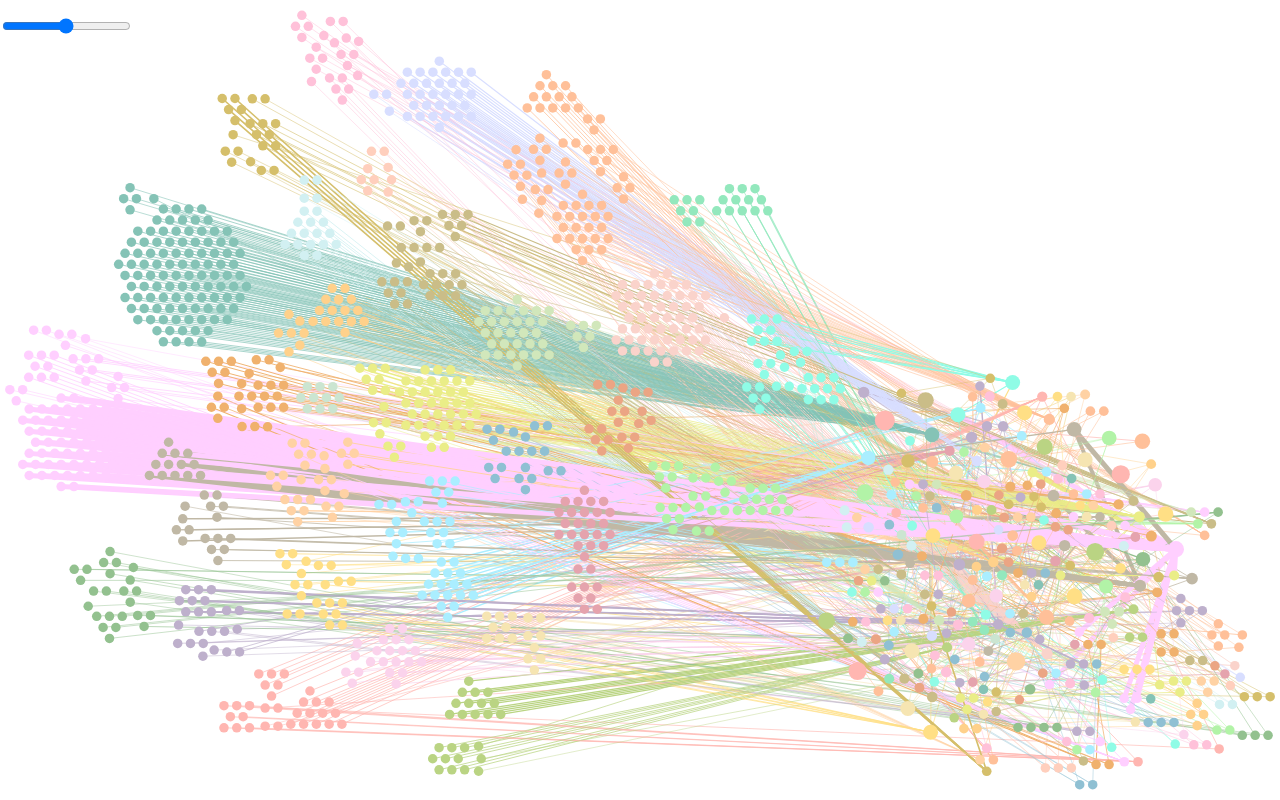
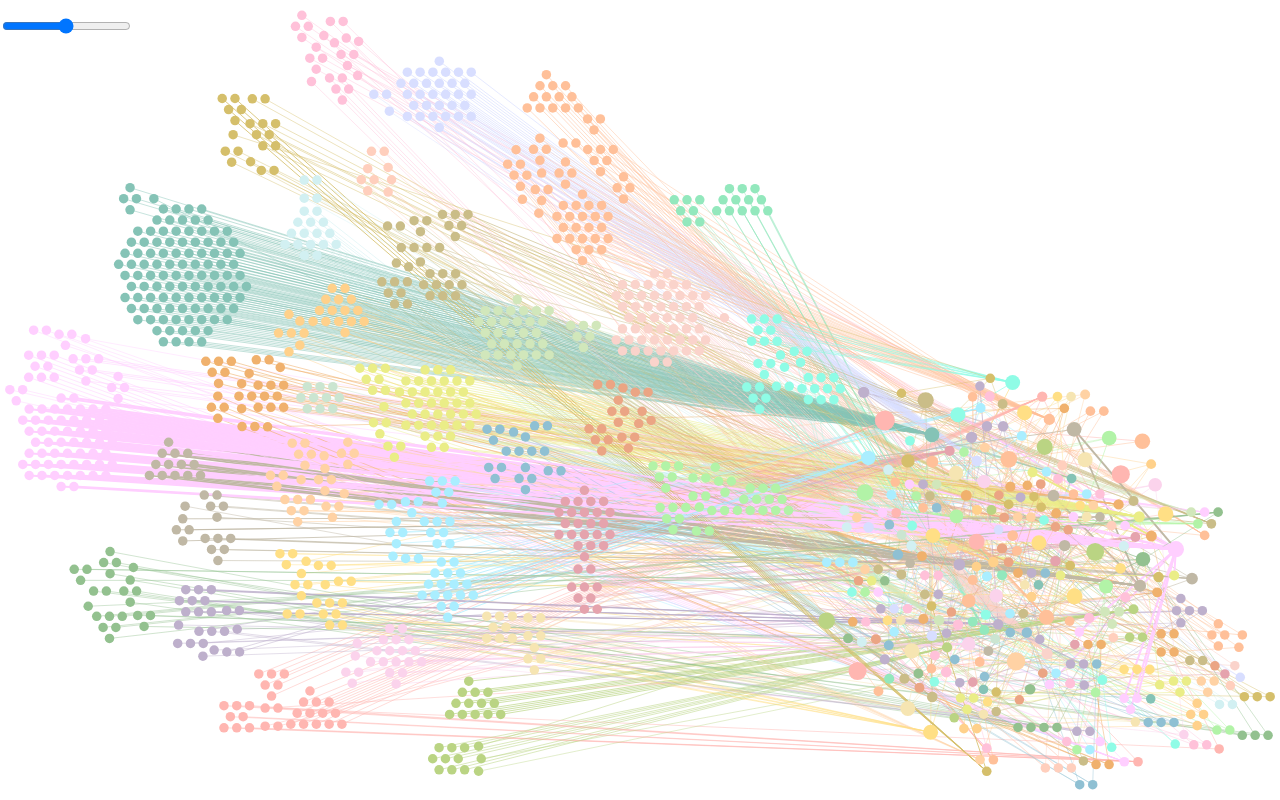
Before and after one commit to AminMekacher/AminMekacher.github.io, a plain HTML site: page bits_second/index.html in a window 1280 px wide. Drawn offline with Linux system fonts and the light colour scheme.

Commit message:
Update index.html

```diff
--- a/bits_second/index.html
+++ b/bits_second/index.html
@@ -107,7 +107,7 @@
       minNodeSize: 3,
       maxNodeSize: 10,
       minEdgeSize: 0.4,
-      maxEdgeSize: 5,
+      maxEdgeSize: 2,
 
       // Mouse properties :
       zoomMax: 20
```
